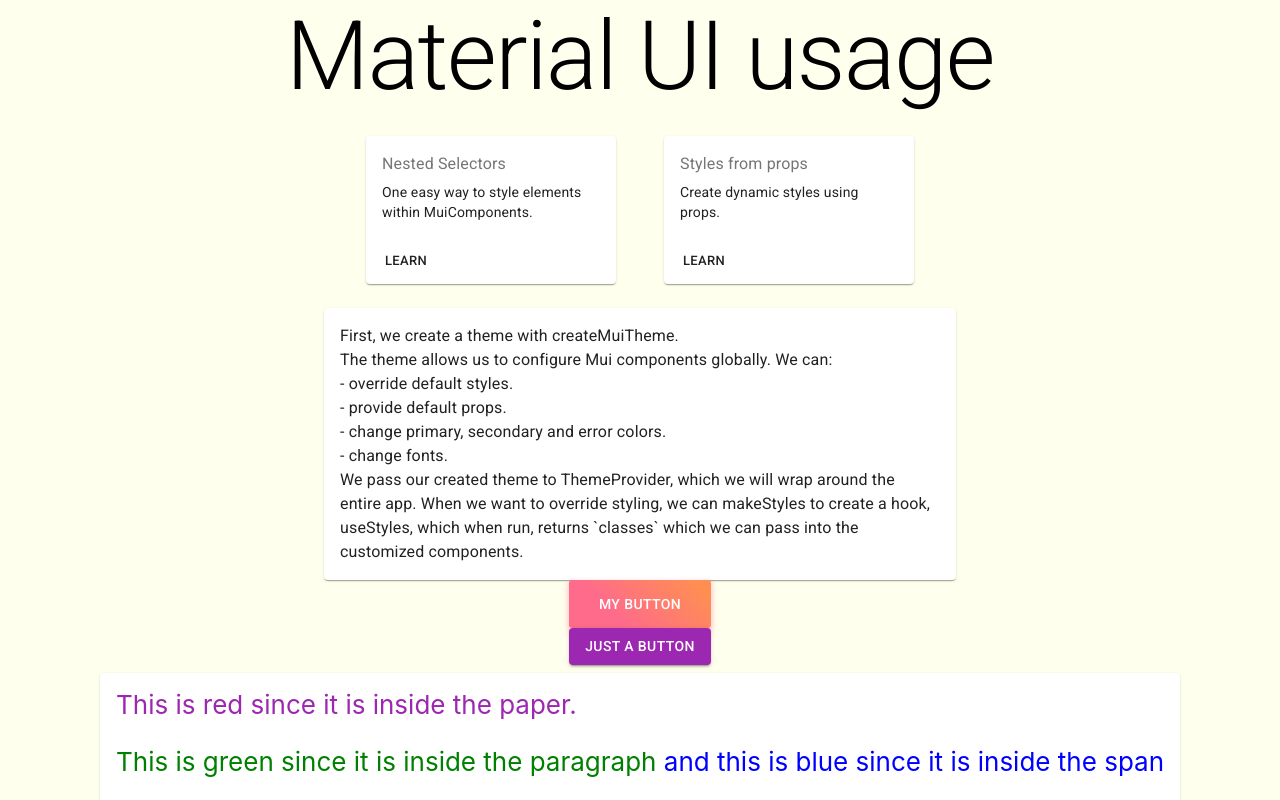
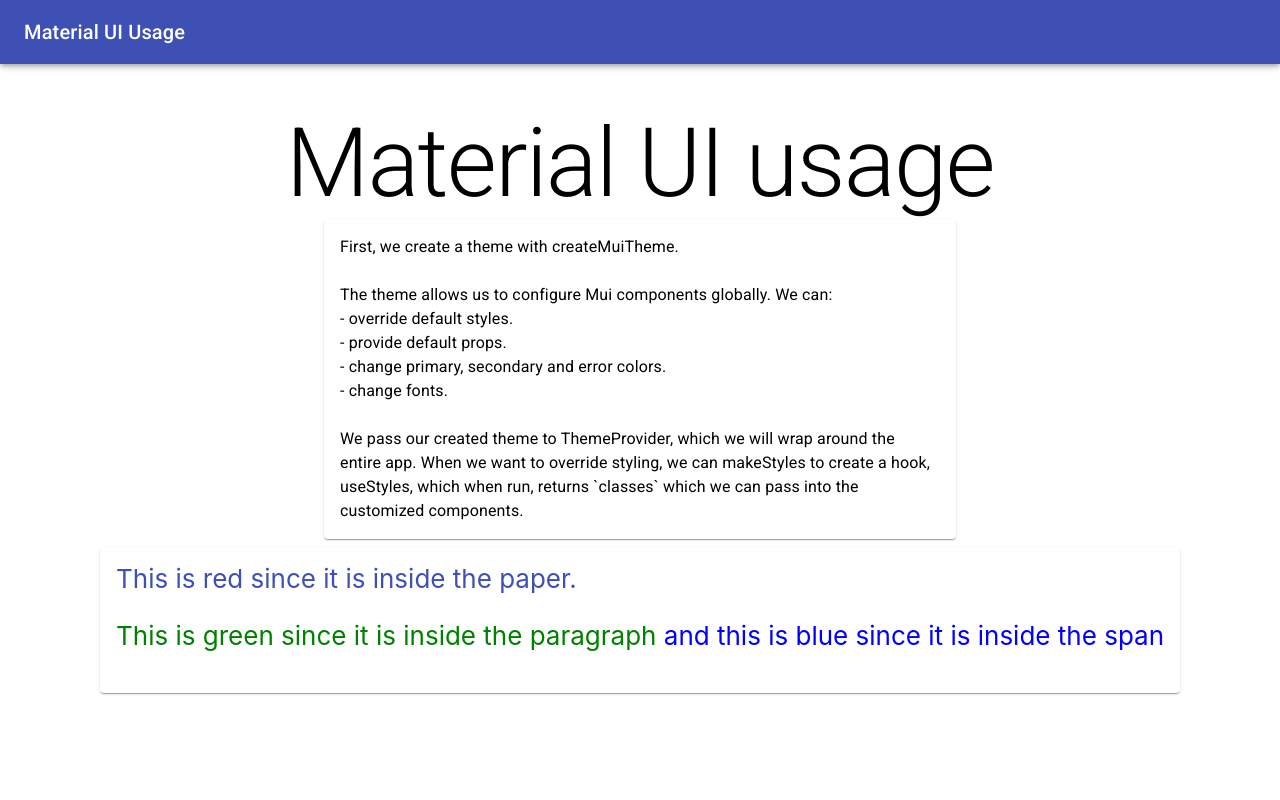
Before and after one commit to siowyisheng/mui-usage, a React (Create React App) app: page /nested-selectors in a window 1280 px wide. Shown: the top 800 px of the page. Built offline with nearby package versions, Linux system fonts and the light colour scheme.

Commit message:
feat: adds AppBar, cleans up styling, adds routes and more

```diff
--- a/public/index.html
+++ b/public/index.html
@@ -2,6 +2,10 @@
 <html lang="en">
   <head>
     <meta charset="utf-8" />
+    <link
+      rel="stylesheet"
+      href="https://fonts.googleapis.com/icon?family=Material+Icons"
+    />
     <link rel="shortcut icon" href="%PUBLIC_URL%/favicon.ico" />
     <meta name="viewport" content="width=device-width, initial-scale=1" />
     <meta name="theme-color" content="#000000" />
--- a/src/App.tsx
+++ b/src/App.tsx
@@ -1,26 +1,12 @@
 /** @jsx jsx */
 import { jsx } from '@emotion/core'
-import React, { useEffect, useState } from 'react'
-import red from '@material-ui/core/colors/red'
-import sample from 'lodash/sample'
-import {
-  Button as MuiButton,
-  Color,
-  Paper,
-  Theme,
-  Typography,
-  Card,
-  CardContent,
-  CardActions,
-  useTheme
-} from '@material-ui/core'
-import Button from './Button'
-import { BrowserRouter as Router, Route, Link } from 'react-router-dom'
-import NestedSelector from './NestedSelector'
-import { StylesFromProps } from './StylesFromProps'
-import { ThemeProvider, makeStyles } from '@material-ui/styles'
+import React from 'react'
+import { Typography, AppBar, Toolbar } from '@material-ui/core'
+import { BrowserRouter, Route, Link } from 'react-router-dom'
+import { ThemeProvider } from '@material-ui/styles'
 import { theme as customTheme } from './theme'
-import LandingView from './LandingView'
+import LandingView from './Views/LandingView'
+import NestedSelectorsView from './Views/NestedSelectorsView'
 
 const App: React.FC = () => {
   // const [shade, setShade] = useState<keyof Color>(500)
@@ -34,9 +20,19 @@ const App: React.FC = () => {
   // })
   // const color = red[shade]
   return (
-    <ThemeProvider theme={customTheme}>
-      <LandingView />
-    </ThemeProvider>
+    <BrowserRouter>
+      <ThemeProvider theme={customTheme}>
+        <AppBar position='fixed' color='primary'>
+          <Toolbar>
+            <Link to='/' css={{ color: 'inherit', textDecoration: 'none' }}>
+              <Typography variant='h6'>Material UI Usage</Typography>
+            </Link>
+          </Toolbar>
+        </AppBar>
+        <Route path='/' exact component={LandingView} />
+        <Route path='/nested-selectors/' component={NestedSelectorsView} />
+      </ThemeProvider>
+    </BrowserRouter>
   )
 }
 
--- a/src/LandingView.tsx
+++ /dev/null
@@ -1,122 +0,0 @@
-/** @jsx jsx */
-import { jsx } from '@emotion/core'
-import React, { useEffect, useState } from 'react'
-import red from '@material-ui/core/colors/red'
-import sample from 'lodash/sample'
-import {
-  Button as MuiButton,
-  Color,
-  Paper,
-  Theme,
-  Typography,
-  Card,
-  CardContent,
-  CardActions,
-  useTheme
-} from '@material-ui/core'
-import Button from './Button'
-import { BrowserRouter as Router, Route, Link } from 'react-router-dom'
-import NestedSelector from './NestedSelector'
-import { StylesFromProps } from './StylesFromProps'
-import { makeStyles } from '@material-ui/styles'
-
-const useStyles = makeStyles((theme: Theme) => ({
-  root: {
-    padding: 16,
-    maxWidth: 600
-  },
-  card: {
-    maxWidth: 250,
-    margin: theme.spacing(3)
-  }
-}))
-
-const cards = [
-  {
-    title: 'Nested Selectors',
-    description: 'One easy way to style elements within MuiComponents.'
-  },
-  {
-    title: 'Styles from props',
-    description: 'Create dynamic styles using props.'
-  }
-]
-
-const possibleShades = [
-  '50',
-  '100',
-  '200',
-  '300',
-  '400',
-  '500',
-  '600',
-  '700',
-  '800',
-  '900',
-  'A100',
-  'A200',
-  'A400',
-  'A700'
-]
-
-const LandingView: React.FC = () => {
-  const classes = useStyles()
-  const theme = useTheme()
-  console.log(theme)
-  return (
-    <div
-      css={{
-        backgroundColor: '#ffe',
-        minHeight: '100vh',
-        display: 'flex',
-        alignItems: 'center',
-        flexWrap: 'wrap',
-        flexDirection: 'column',
-        justifyContent: 'center',
-        fontSize: 'calc(10px + 2vmin)'
-      }}
-    >
-      <Typography variant='h1'>Material UI usage</Typography>
-      <div css={{ display: 'flex' }}>
-        {cards.map(card => (
-          <Card className={classes.card}>
-            <CardContent>
-              <Typography color='textSecondary' gutterBottom>
-                {card.title}
-              </Typography>
-              <Typography variant='body2' component='p'>
-                {card.description}
-              </Typography>
-            </CardContent>
-            <CardActions>
-              <MuiButton size='small'>Learn</MuiButton>
-            </CardActions>
-          </Card>
-        ))}
-      </div>
-      <Paper classes={classes}>
-        <Typography>First, we create a theme with createMuiTheme.</Typography>
-        <Typography>
-          The theme allows us to configure Mui components globally. We can:
-        </Typography>
-        <Typography>- override default styles.</Typography>
-        <Typography>- provide default props.</Typography>
-        <Typography>- change primary, secondary and error colors.</Typography>
-        <Typography>- change fonts.</Typography>
-        <Typography>
-          We pass our created theme to ThemeProvider, which we will wrap around
-          the entire app. When we want to override styling, we can makeStyles to
-          create a hook, useStyles, which when run, returns `classes` which we
-          can pass into the customized components.
-        </Typography>
-      </Paper>
-      <Button />
-      <MuiButton color='primary' variant='contained'>
-        Just a button
-      </MuiButton>
-      <NestedSelector css={{ marginTop: 8 }} />
-      <StylesFromProps css={{ marginTop: 8 }} />
-    </div>
-  )
-}
-export default LandingView
--- /dev/null
+++ b/src/Views/LandingView.tsx
@@ -0,0 +1,115 @@
+/** @jsx jsx */
+import { jsx } from '@emotion/core'
+import React, { useEffect, useState } from 'react'
+import red from '@material-ui/core/colors/red'
+import sample from 'lodash/sample'
+import {
+  Button as MuiButton,
+  Color,
+  Paper,
+  Theme,
+  Typography,
+  Card,
+  CardContent,
+  CardActions,
+  useTheme,
+  AppBar,
+  Toolbar,
+  Link
+} from '@material-ui/core'
+import Button from '../Button'
+import {
+  BrowserRouter as Router,
+  Route,
+  Link as RouterLink
+} from 'react-router-dom'
+import NestedSelector from '../NestedSelector'
+import { StylesFromProps } from '../StylesFromProps'
+import { makeStyles } from '@material-ui/styles'
+
+const useStyles = makeStyles((theme: Theme) => ({
+  root: {
+    padding: 16,
+    maxWidth: 600
+  },
+  card: {
+    maxWidth: 250,
+    margin: theme.spacing(3)
+  }
+}))
+
+const cards = [
+  {
+    title: 'Overview',
+    description: 'Understanding Material UI from a broader perspective.',
+    path: '/overview/'
+  },
+  {
+    title: 'Nested Selectors',
+    description: 'One easy way to style elements within MuiComponents.',
+    path: '/nested-selectors/'
+  },
+  {
+    title: 'Styles from props',
+    description: 'Create dynamic styles using props.',
+    path: '/styles-from-props/'
+  }
+]
+
+const possibleShades = [
+  '50',
+  '100',
+  '200',
+  '300',
+  '400',
+  '500',
+  '600',
+  '700',
+  '800',
+  '900',
+  'A100',
+  'A200',
+  'A400',
+  'A700'
+]
+
+const LandingView: React.FC = () => {
+  const classes = useStyles()
+  const theme = useTheme()
+  console.log(theme)
+  return (
+    <div
+      css={{
+        minHeight: '100vh',
+        display: 'flex',
+        alignItems: 'center',
+        flexWrap: 'wrap',
+        flexDirection: 'column',
+        fontSize: 'calc(10px + 2vmin)'
+      }}
+    >
+      <div css={{ display: 'flex', flexWrap: 'wrap', marginTop: 64 }}>
+        {cards.map(card => (
+          <Card className={classes.card}>
+            <CardContent>
+              <Typography gutterBottom>{card.title}</Typography>
+              <Typography variant='body2' component='p'>
+                {card.description}
+              </Typography>
+            </CardContent>
+            <CardActions>
+              <Link
+                component={RouterLink}
+                to={card.path}
+                css={{ textDecoration: 'none' }}
+              >
+                <MuiButton size='small'>Learn</MuiButton>
+              </Link>
+            </CardActions>
+          </Card>
+        ))}
+      </div>
+    </div>
+  )
+}
+export default LandingView
--- /dev/null
+++ b/src/Views/NestedSelectorsView.tsx
@@ -0,0 +1,84 @@
+/** @jsx jsx */
+import { jsx } from '@emotion/core'
+import React, { useEffect, useState } from 'react'
+import red from '@material-ui/core/colors/red'
+import sample from 'lodash/sample'
+import {
+  Button as MuiButton,
+  Color,
+  Paper,
+  Theme,
+  Typography,
+  Card,
+  CardContent,
+  CardActions,
+  useTheme
+} from '@material-ui/core'
+import Button from '../Button'
+import { BrowserRouter as Router, Route, Link } from 'react-router-dom'
+import NestedSelector from '../NestedSelector'
+import { StylesFromProps } from '../StylesFromProps'
+import { makeStyles } from '@material-ui/styles'
+
+const useStyles = makeStyles((theme: Theme) => ({
+  root: {
+    padding: 16,
+    maxWidth: 600
+  },
+  card: {
+    maxWidth: 250,
+    margin: theme.spacing(3)
+  }
+}))
+
+const cards = [
+  {
+    title: 'Nested Selectors',
+    description: 'One easy way to style elements within MuiComponents.'
+  },
+  {
+    title: 'Styles from props',
+    description: 'Create dynamic styles using props.'
+  }
+]
+
+const LandingView: React.FC = () => {
+  const classes = useStyles()
+  const theme = useTheme()
+  console.log(theme)
+  return (
+    <div
+      css={{
+        minHeight: '100vh',
+        display: 'flex',
+        alignItems: 'center',
+        flexWrap: 'wrap',
+        flexDirection: 'column',
+        justifyContent: 'center',
+        fontSize: 'calc(10px + 2vmin)'
+      }}
+    >
+      <Typography variant='h1'>Material UI usage</Typography>
+      <Paper classes={classes}>
+        <Typography variant='body1'>
+          {`First, we create a theme with createMuiTheme.`} <br />
+          <br />
+          {`The theme allows us to configure Mui components globally. We can:`}
+          <br />
+          {`- override default styles.`} <br />
+          {`- provide default props.`} <br />
+          {`- change primary, secondary and error colors.`} <br />
+          {`- change fonts.`} <br />
+          <br />
+          {`We pass our created theme to ThemeProvider, which we will wrap around
+          the entire app. When we want to override styling, we can makeStyles to
+          create a hook, useStyles, which when run, returns \`classes\` which we
+          can pass into the customized components.`}
+          <br />
+        </Typography>
+      </Paper>
+      <NestedSelector css={{ marginTop: 8 }} />
+    </div>
+  )
+}
+export default LandingView
--- a/src/theme.tsx
+++ b/src/theme.tsx
@@ -3,9 +3,21 @@ import purple from '@material-ui/core/colors/purple'
 
 export const theme = createMuiTheme({
   palette: {
-    primary: purple,
+    primary: {
+      light: '#757ce8',
+      main: '#3f50b5',
+      dark: '#002884',
+      contrastText: '#fff'
+    },
     secondary: {
-      main: '#f44336'
+      light: '#ff7961',
+      main: '#f44336',
+      dark: '#ba000d',
+      contrastText: '#000'
+    },
+    text: {
+      primary: '#000',
+      secondary: '#fff'
     }
   }
 })
```
